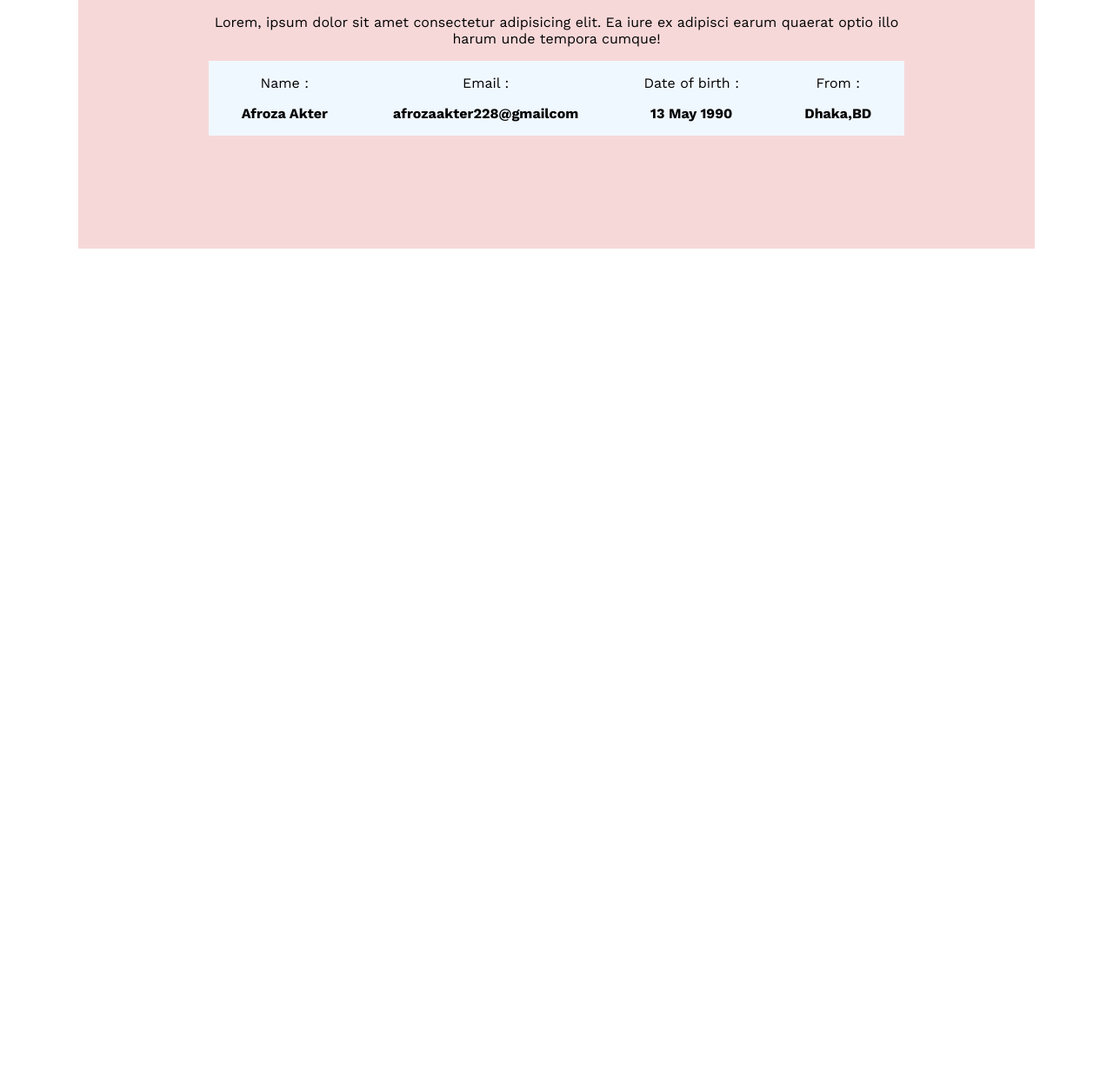
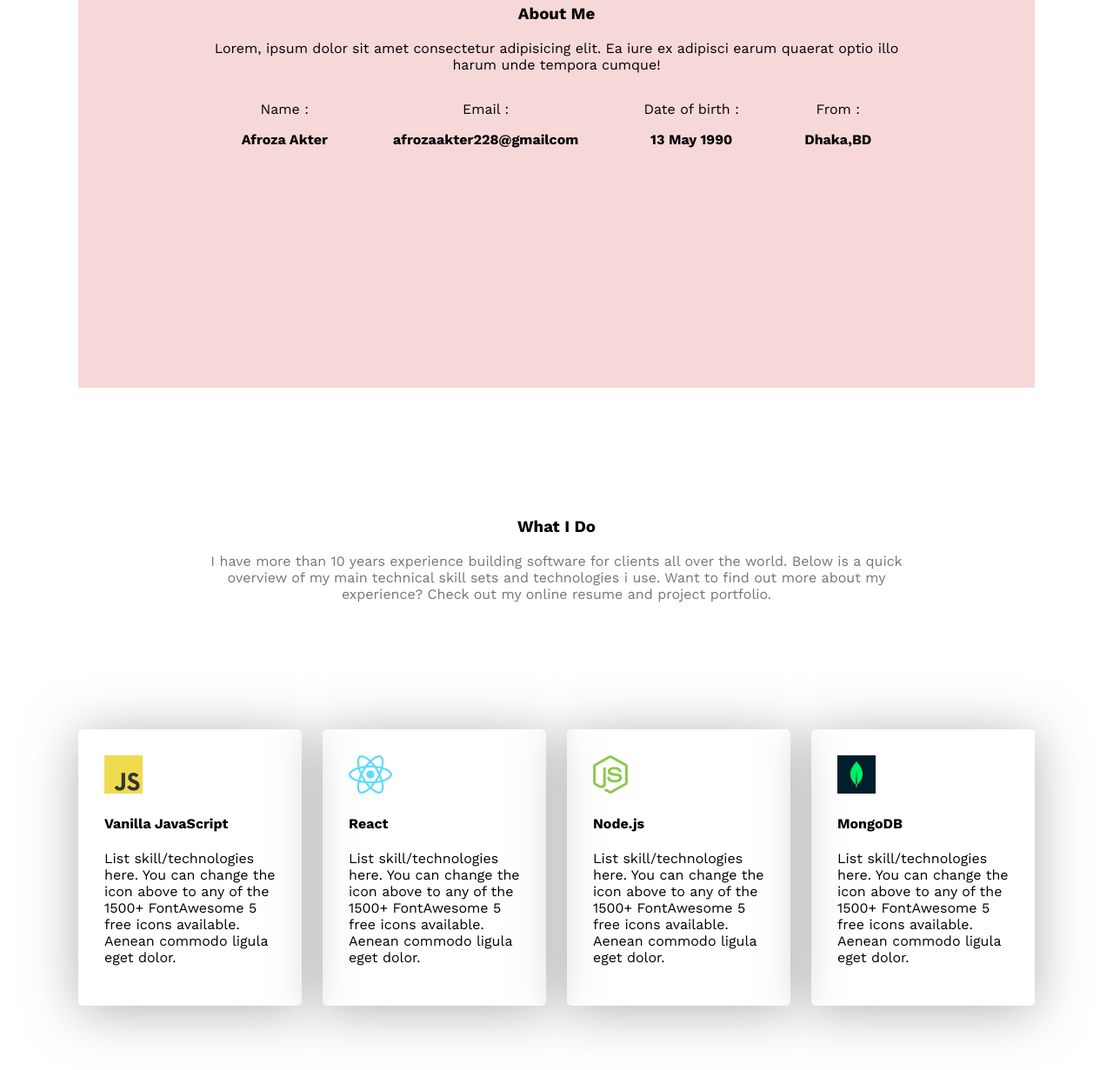
Before and after one commit to Afroza-Nipa13/web-dev-portfolio, a plain HTML site: page index.html in a window 1280 px wide. Shown: the part 1003-2234 px from the top of the page at 87% size. Before the commit the page ends 1297 px from the top, so only its background shows below. Drawn offline with nearby package versions, Linux system fonts and the light colour scheme.

Commit message:
added new data 3

```diff
--- a/index.html
+++ b/index.html
@@ -58,9 +58,40 @@
             </div>
 
         </section>
-
+    <!-- what i do starts here  -->
+     <section class="do">
+        <div class="about">
+           <h3 class="section-title">What I Do</h3>
+           <p class="dark-3">I have more than 10 years experience building software for clients all over the world. Below is a quick overview of my main technical skill sets and technologies i use. Want to find out more about my experience? Check out my online resume and project portfolio.</p>
+        </div>
+         <div class="skills-container">
+            <!-- .skill*4>img+h4.skill-title+p.skill-description  -->
+            <div class="skill">
+                <img src="./images/icons/js.png" alt="">
+                <h4 class="skill-title">Vanilla JavaScript</h4>
+                <p class="skill-description">List skill/technologies here. You can change the icon above to any of the 1500+ FontAwesome 5 free icons available. Aenean commodo ligula eget dolor.</p>
+            </div>
+            <div class="skill">
+                <img src="./images/icons/react.png" alt="">
+                <h4 class="skill-title">React</h4>
+                <p class="skill-description">List skill/technologies here. You can change the icon above to any of the 1500+ FontAwesome 5 free icons available. Aenean commodo ligula eget dolor.</p>
+            </div>
+            <div class="skill">
+                <img src="./images/icons/nodejs.png" alt="">
+                <h4 class="skill-title">Node.js</h4>
+                <p class="skill-description">List skill/technologies here. You can change the icon above to any of the 1500+ FontAwesome 5 free icons available. Aenean commodo ligula eget dolor.</p>
+            </div>
+            <div class="skill">
+                <img src="./images/icons/mongo.png" alt="">
+                <h4 class="skill-title">MongoDB</h4>
+                <p class="skill-description">List skill/technologies here. You can change the icon above to any of the 1500+ FontAwesome 5 free icons available. Aenean commodo ligula eget dolor.</p>
+            </div>
+         </div>
+        </div>
+     </section>
     </main>
     <footer>
+
 
     </footer>
 </body>
--- a/styles/style.css
+++ b/styles/style.css
@@ -98,6 +98,9 @@ nav li a{
 .dark-2{
       color:#474747 ;
 }
+.dark-3{
+    color: #757575;
+}
 
 .btn-primary{
     background-color: #265ef8;
@@ -132,12 +135,18 @@ nav li a{
     /* height: 549; */
     margin:0 auto;
 }
+
+main section{
+    margin-top: 130px;
+    margin-bottom: 130px;
+}
 /* about section  */
 .about{
      border-radius: 10px;
      padding:130px 150px ;
      text-align: center;
-     margin-top: 100px;
+
+
 
 }
 .item-description{
@@ -147,5 +156,33 @@ nav li a{
 .about-items{
     display: flex;
     justify-content: space-around;
-    background-color: aliceblue;
+
 }
+/* do styles are here  */
+.do{
+    background-color: white;
+
+}
+
+.skills-container{
+    display: flex;
+    gap: 24px;
+}
+
+
+.skill{
+   padding: 30px;
+   box-shadow: 0px 6px 60px 0px rgba(129, 126, 126, 0.6);
+   opacity: 6;
+   border-radius: 5px;
+}
+
+
+.skill-title{
+
+
+}
+.skill-description{
+
+
+}
```
